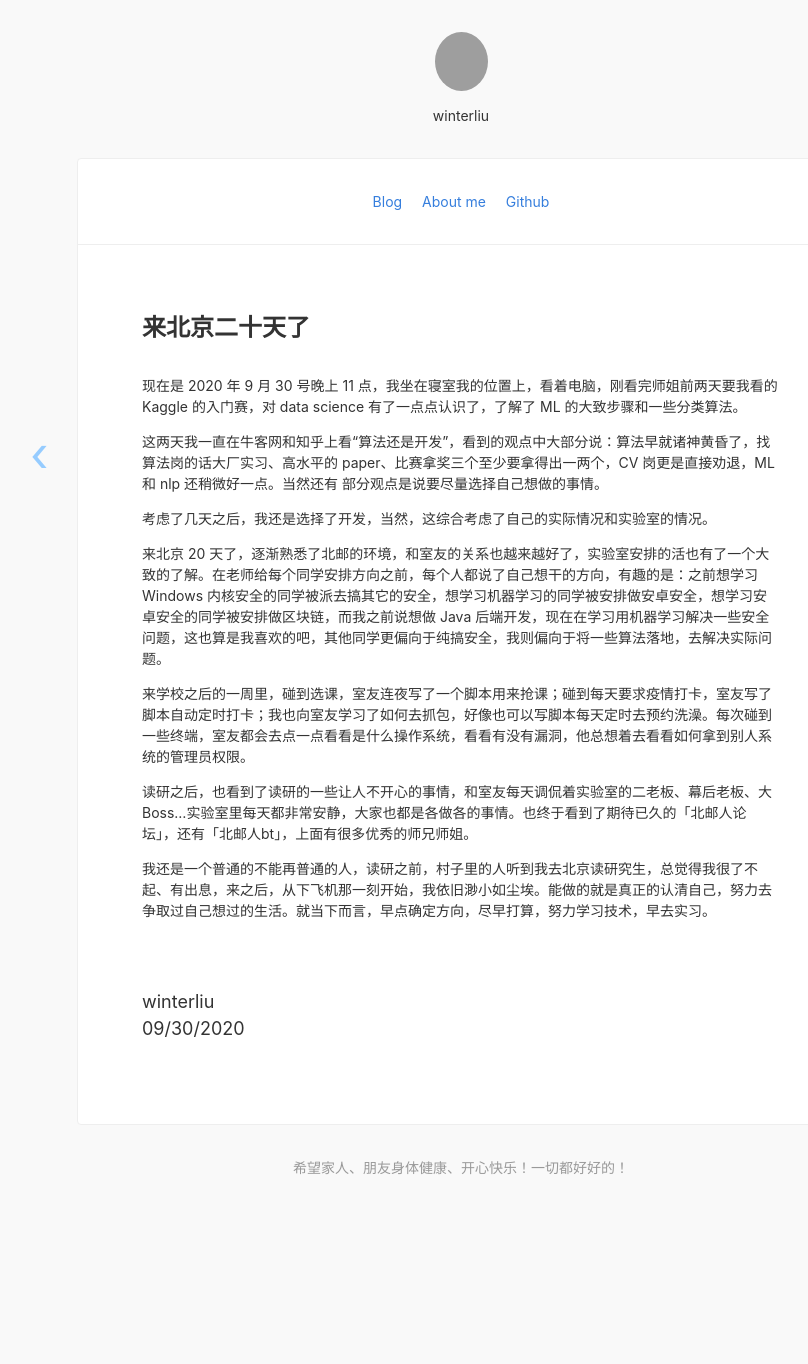
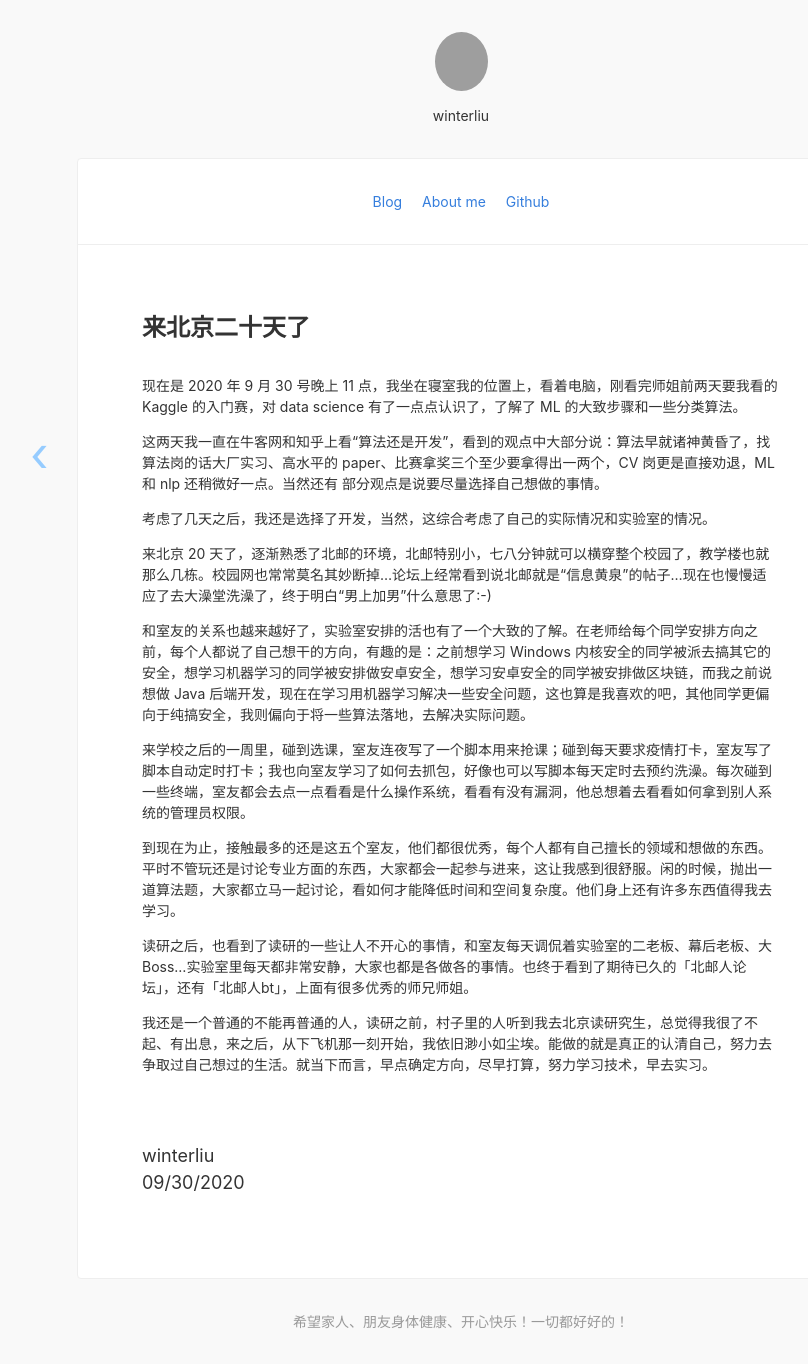
Before and after one commit to winterliu1020/winterliu1020.github.io, a Jekyll site: the page built from _posts/2020-09-30-来北京二十天了.md, in a window 1280 px wide. Shown: the whole page, without its empty margins (179-987 px from the left). Built offline with Jekyll 4.4.1, drawn with Linux system fonts in a browser that asks for light colours; nearby versions of some CDN libraries; before the commit the page ends 1210 px from its top, so only the background shows below that; grey boxes are pictures that could not be loaded.

Commit message:
加上室友这一段

```diff
--- a/_posts/2020-09-30-来北京二十天了.md
+++ b/_posts/2020-09-30-来北京二十天了.md
@@ -4,9 +4,13 @@
 
 考虑了几天之后，我还是选择了开发，当然，这综合考虑了自己的实际情况和实验室的情况。
 
-来北京 20 天了，逐渐熟悉了北邮的环境，和室友的关系也越来越好了，实验室安排的活也有了一个大致的了解。在老师给每个同学安排方向之前，每个人都说了自己想干的方向，有趣的是：之前想学习 Windows 内核安全的同学被派去搞其它的安全，想学习机器学习的同学被安排做安卓安全，想学习安卓安全的同学被安排做区块链，而我之前说想做 Java 后端开发，现在在学习用机器学习解决一些安全问题，这也算是我喜欢的吧，其他同学更偏向于纯搞安全，我则偏向于将一些算法落地，去解决实际问题。
+来北京 20 天了，逐渐熟悉了北邮的环境，北邮特别小，七八分钟就可以横穿整个校园了，教学楼也就那么几栋。校园网也常常莫名其妙断掉...论坛上经常看到说北邮就是“信息黄泉”的帖子...现在也慢慢适应了去大澡堂洗澡了，终于明白“男上加男”什么意思了:-)
+
+和室友的关系也越来越好了，实验室安排的活也有了一个大致的了解。在老师给每个同学安排方向之前，每个人都说了自己想干的方向，有趣的是：之前想学习 Windows 内核安全的同学被派去搞其它的安全，想学习机器学习的同学被安排做安卓安全，想学习安卓安全的同学被安排做区块链，而我之前说想做 Java 后端开发，现在在学习用机器学习解决一些安全问题，这也算是我喜欢的吧，其他同学更偏向于纯搞安全，我则偏向于将一些算法落地，去解决实际问题。
 
 来学校之后的一周里，碰到选课，室友连夜写了一个脚本用来抢课；碰到每天要求疫情打卡，室友写了脚本自动定时打卡；我也向室友学习了如何去抓包，好像也可以写脚本每天定时去预约洗澡。每次碰到一些终端，室友都会去点一点看看是什么操作系统，看看有没有漏洞，他总想着去看看如何拿到别人系统的管理员权限。
+
+到现在为止，接触最多的还是这五个室友，他们都很优秀，每个人都有自己擅长的领域和想做的东西。平时不管玩还是讨论专业方面的东西，大家都会一起参与进来，这让我感到很舒服。闲的时候，抛出一道算法题，大家都立马一起讨论，看如何才能降低时间和空间复杂度。他们身上还有许多东西值得我去学习。
 
 读研之后，也看到了读研的一些让人不开心的事情，和室友每天调侃着实验室的二老板、幕后老板、大Boss...实验室里每天都非常安静，大家也都是各做各的事情。也终于看到了期待已久的「北邮人论坛」，还有「北邮人bt」，上面有很多优秀的师兄师姐。
 
```
